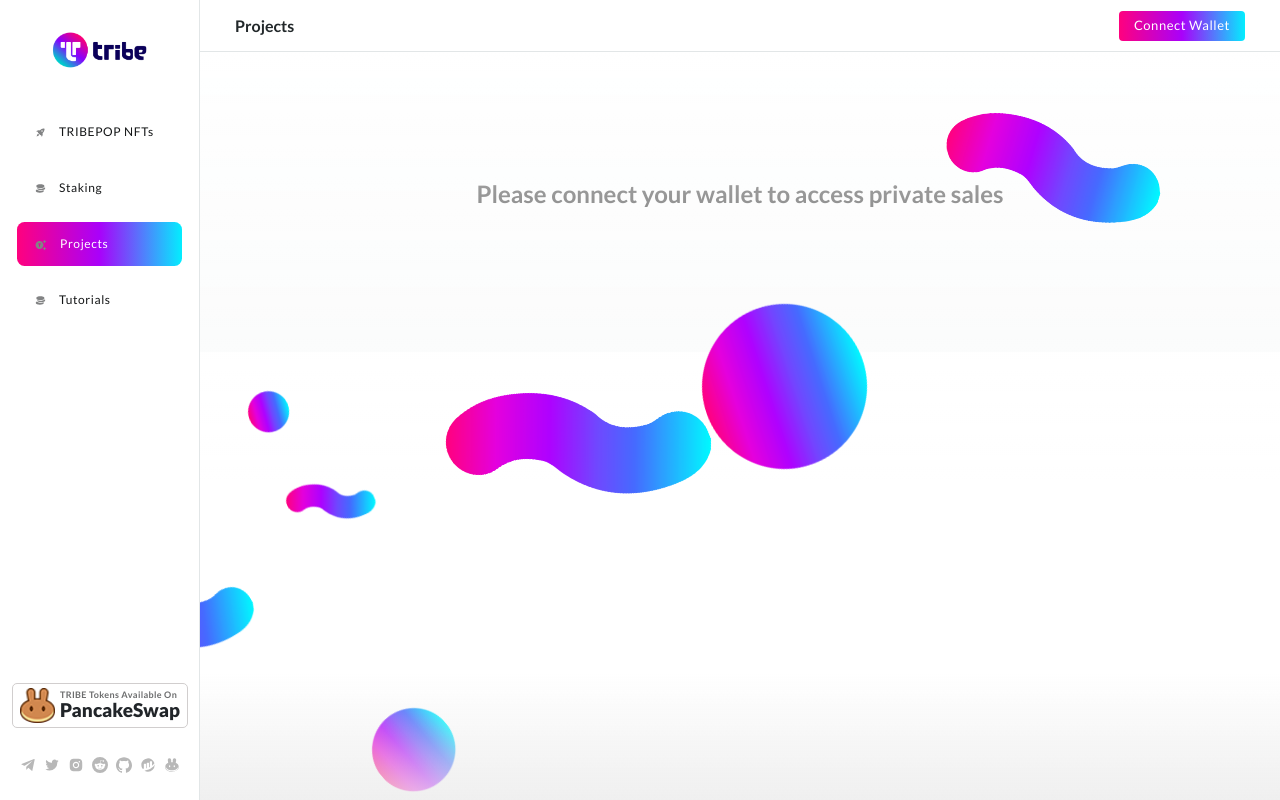
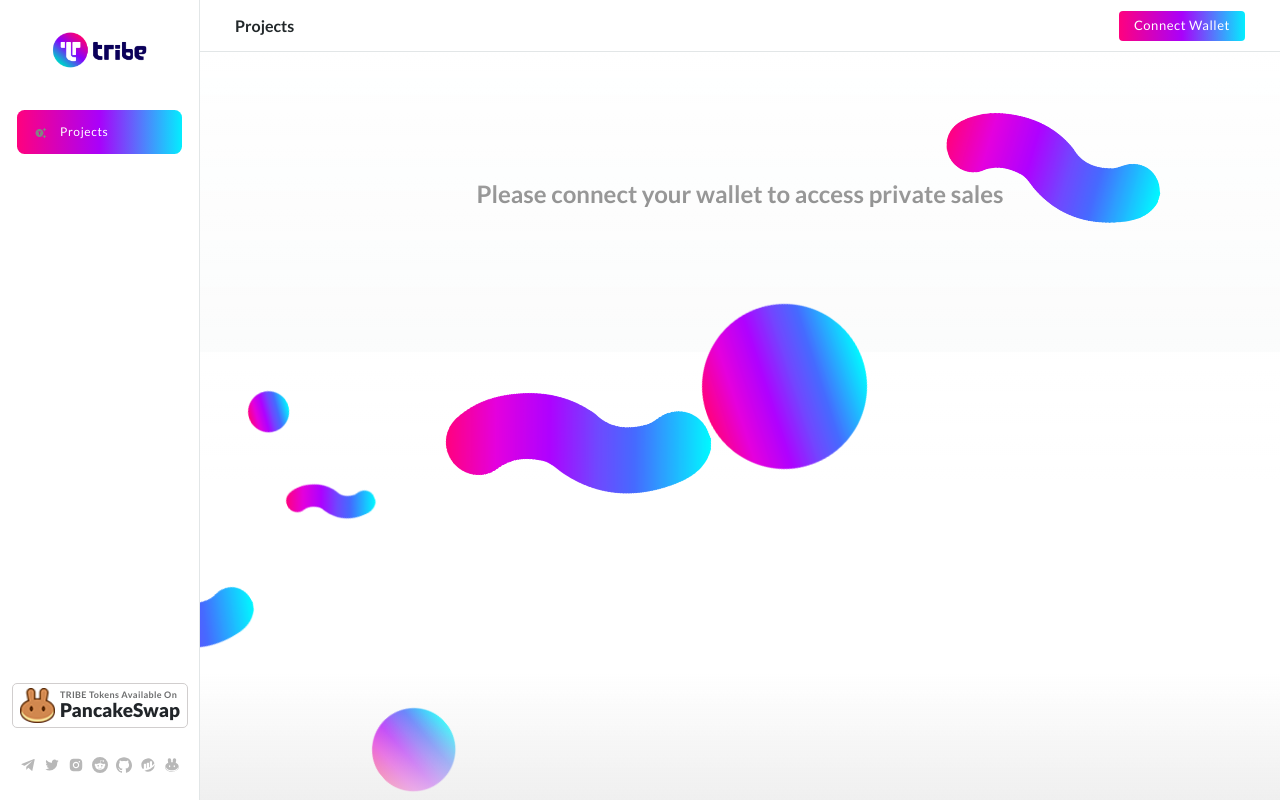
Before and after one commit to CW9Team/Tribe-dApp, a React (Create React App) app: page /#/dashboard/projects in a window 1280 px wide. Built offline with nearby package versions, Linux system fonts and the light colour scheme.

Commit message:
feat : clean the sideBar

```diff
--- a/src/components/sidebar/Sidebar.js
+++ b/src/components/sidebar/Sidebar.js
@@ -53,7 +53,7 @@ function Sidebar(props) {
 
 				<nav>
 					<ul className="Sidebar_items__1Hqtp">
-						<li className="Sidebar_item__rJc2e">
+						{/* <li className="Sidebar_item__rJc2e">
 							<NavLink
 								className="Sidebar_link__3B0JM"
 								to="/dashboard/celebrity-nfts"
@@ -74,8 +74,8 @@ function Sidebar(props) {
 								</span>
 								TRIBEPOP NFTs
 							</NavLink>
-						</li>
-						<li className="Sidebar_item__rJc2e Sidebar_itemActive__11Rxt">
+						</li> */}
+						{/* <li className="Sidebar_item__rJc2e Sidebar_itemActive__11Rxt">
 							<NavLink
 								className="Sidebar_link__3B0JM"
 								to="/dashboard/staking"
@@ -97,7 +97,7 @@ function Sidebar(props) {
 								</span>
 								Staking
 							</NavLink>
-						</li>
+						</li> */}
 						<li className="Sidebar_item__rJc2e Sidebar_itemActive__11Rxt">
 							<NavLink
 								className="Sidebar_link__3B0JM"
@@ -111,7 +111,7 @@ function Sidebar(props) {
 								Projects
 							</NavLink>
 						</li>
-						<li className="Sidebar_item__rJc2e Sidebar_itemActive__11Rxt">
+						{/* <li className="Sidebar_item__rJc2e Sidebar_itemActive__11Rxt">
 							<a
 								className="Sidebar_link__3B0JM"
 								href="https://docs.tribetoken.app/"
@@ -136,7 +136,7 @@ function Sidebar(props) {
 								</span>
 								Tutorials
 							</a>
-						</li>
+						</li> */}
 					</ul>
 				</nav>
 				<div className="Sidebar_bottom__3eeR3">
```
